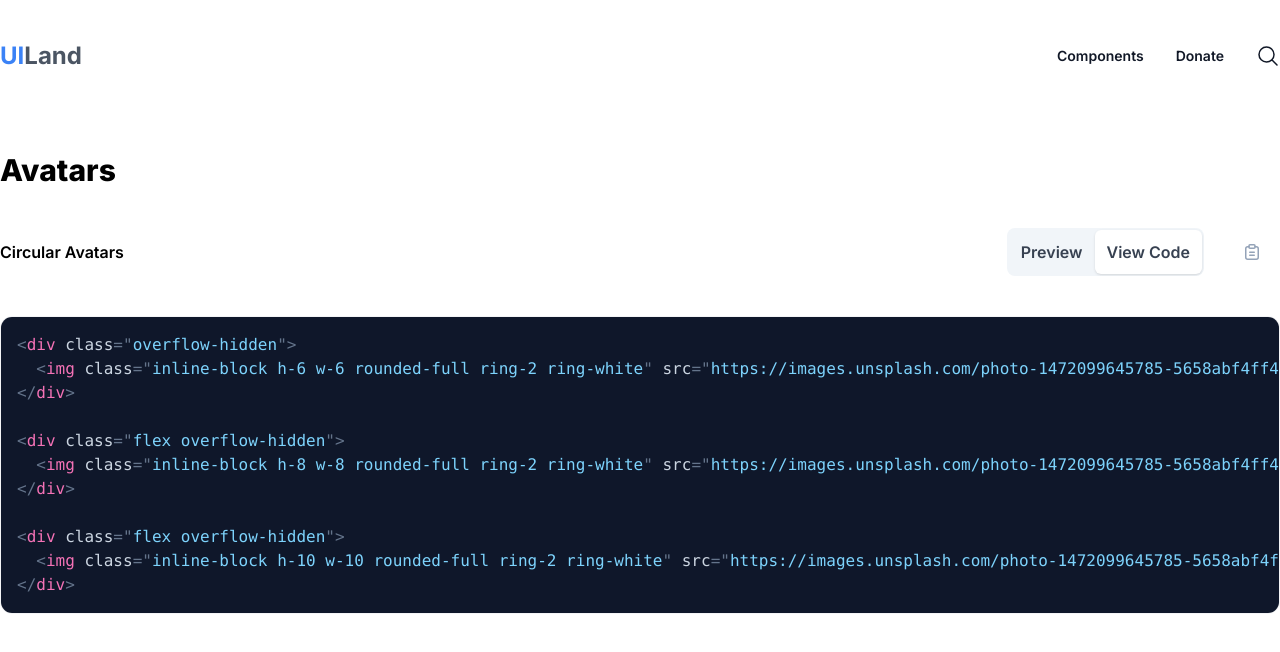
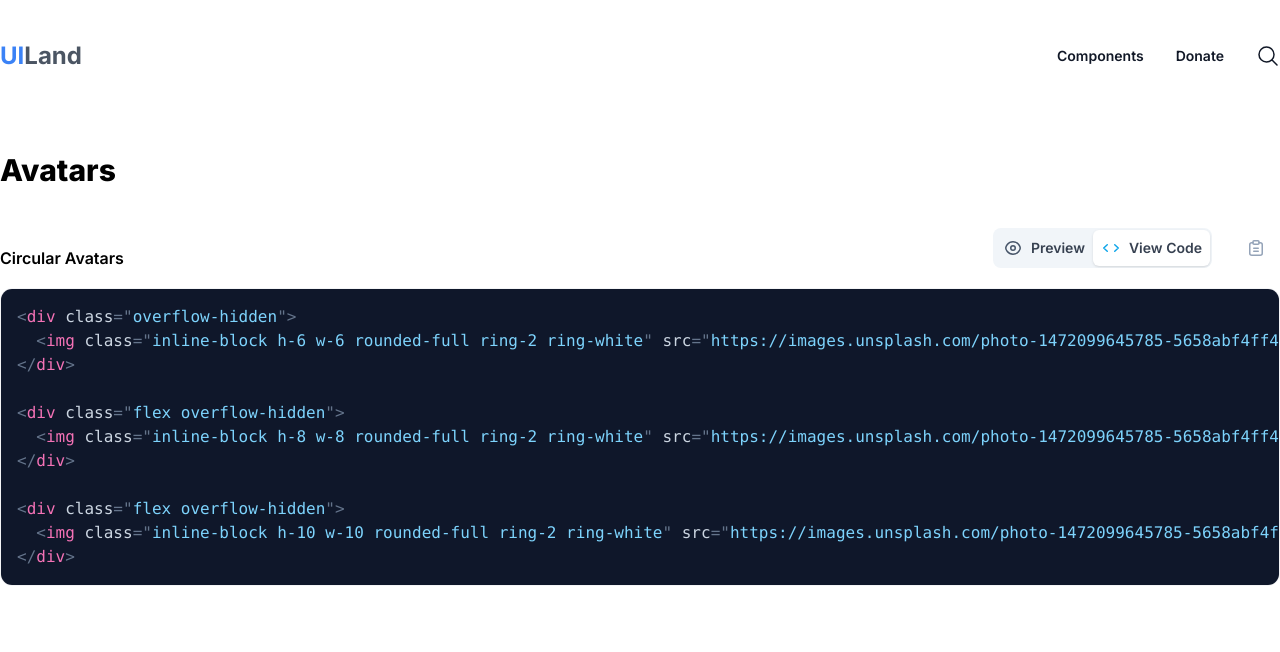
Before and after one commit to smylmrz/free-ui-components, a Vue app: page /marketing/elements/avatars in a window 1280 px wide. Shown: the top 652 px of the page. Built offline with nearby package versions, Linux system fonts and the light colour scheme.

Commit message:
added alert with random responses and fixed layout on some pages

```diff
--- a/src/components/Component/Button.vue
+++ b/src/components/Component/Button.vue
@@ -2,13 +2,20 @@
 defineProps<{
   isActive?: boolean;
 }>();
+
+import { useSlots } from "vue";
+const slots = useSlots()
 </script>
 
 <template>
   <button
-    class="duration-500 text-gray-700 px-3 py-2 rounded-md font-semibold"
-    :class="isActive && 'bg-white shadow'"
+    :class="{
+        'duration-500 text-gray-700 px-2 py-1 text-sm rounded-md font-semibold': true,
+        'bg-white shadow': isActive,
+        'flex items-center gap-2': slots.icon
+     }"
   >
+    <slot name="icon" :isActive="isActive"></slot>
     <slot></slot>
   </button>
 </template>
--- /dev/null
+++ b/src/components/Component/Tooltip.vue
@@ -0,0 +1,39 @@
+<script lang="ts" setup>
+
+const responses = [
+    'Copied!', 'Ready to go!', 'Enjoy!', 'That was easy!', 'Yay!'
+]
+
+const response = responses.at(Math.floor(Math.random() * responses.length));
+</script>
+
+
+<template>
+  <Transition>
+    <div class="alert whitespace-nowrap min-w-fit rounded-md text-xs py-1 px-2 absolute -top-6 left-1/2 -translate-x-1/2 bg-sky-500 text-white">
+      <slot>
+        {{ response }}
+      </slot>
+    </div>
+  </Transition>
+</template>
+
+
+<style>
+.v-enter-active,
+.v-leave-active {
+  transition: opacity 0.3s ease;
+}
+
+.v-enter-from,
+.v-leave-to {
+  opacity: 0;
+  transform: translate(-50%, 10px);
+}
+
+.alert::after {
+  position: absolute;
+  content: '';
+  @apply border-4 border-sky-500 border-t-transparent border-r-transparent -rotate-45 top-full -translate-y-1 left-1/2 -translate-x-1/2;
+}
+</style>
--- a/src/components/Component/UIComponent.vue
+++ b/src/components/Component/UIComponent.vue
@@ -5,8 +5,11 @@ import { Component } from "../../models/Component";
 import Button from "./Button.vue";
 import ComponentTitle from "./ComponentTitle.vue";
 import Code from "./Code.vue";
+import CodeIcon from "../icons/Code.vue"
 import Preview from "./Preview.vue";
-import Copy from "../icons/Copy.vue";
+import CopyIcon from "../icons/Copy.vue";
+import EyeIcon from "../icons/Eye.vue";
+import Tooltip from "./Tooltip.vue";
 
 const isPreviewing = ref(false);
 const isCopying = ref(false);
@@ -27,13 +30,16 @@ const copying = () => {
 <template>
   <div class="flex items-center justify-between">
     <ComponentTitle>{{ component.name }}</ComponentTitle>
-    <div class="flex gap-5">
+    <div class="flex gap-5 mb-5">
       <div class="overflow-hidden p-0.5 bg-slate-100 flex rounded-lg">
         <Button
           @click="isPreviewing = true"
           :is-active="isPreviewing"
           role="tab"
         >
+          <template #icon="slotProps">
+            <EyeIcon :is-active="slotProps.isActive"/>
+          </template>
           Preview
         </Button>
         <Button
@@ -41,19 +47,23 @@ const copying = () => {
           :is-active="!isPreviewing"
           role="tab"
         >
+          <template #icon="slotProps">
+            <CodeIcon :is-active="slotProps.isActive"/>
+          </template>
           View Code
         </Button>
       </div>
-      <Button>
-        <Copy
+      <Button class="relative">
+        <Tooltip v-if="isCopying" />
+        <CopyIcon
           @click="copying"
-          :class="isCopying && '!stroke-blue-500 rotate-6 scale-125'"
+          :class="isCopying && '!stroke-sky-500 rotate-6 scale-125'"
         >
-        </Copy>
+        </CopyIcon>
       </Button>
     </div>
   </div>
-  <div class="border mt-10 overflow-hidden border-gray-100 rounded-xl">
+  <div class="border overflow-hidden border-gray-100 rounded-xl">
     <Preview v-if="isPreviewing" :src="component.previewSource"></Preview>
     <Code :code="component.previewCode" v-else> </Code>
   </div>
--- a/src/components/ComponentGroup.vue
+++ b/src/components/ComponentGroup.vue
@@ -7,7 +7,7 @@ const props = defineProps<{
   group: Group;
 }>();
 
-const { getComponents } = useComponents()
+const { getComponents } = useComponents();
 
 const components = getComponents(props.group.id);
 </script>
--- /dev/null
+++ b/src/components/icons/Code.vue
@@ -0,0 +1,11 @@
+<script lang="ts" setup>
+defineProps<{
+  isActive: boolean
+}>()
+</script>
+
+<template>
+  <svg class="h-5 w-5 flex-none transition" :class="isActive ? 'stroke-sky-500' : 'stroke-slate-600'" fill="none" stroke-width="1.5" stroke-linecap="round" stroke-linejoin="round" xmlns="http://www.w3.org/2000/svg">
+    <path d="m13.75 6.75 3.5 3.25-3.5 3.25M6.25 13.25 2.75 10l3.5-3.25"></path>
+  </svg>
+</template>
--- /dev/null
+++ b/src/components/icons/Eye.vue
@@ -0,0 +1,12 @@
+<script lang="ts" setup>
+defineProps<{
+  isActive: boolean
+}>()
+</script>
+
+<template>
+  <svg class="h-5 w-5 flex-none transition" :class="isActive ? 'stroke-sky-500' : 'stroke-slate-600'" fill="none" stroke-width="1.5" stroke-linecap="round" stroke-linejoin="round" xmlns="http://www.w3.org/2000/svg">
+    <path d="M17.25 10c0 1-1.75 6.25-7.25 6.25S2.75 11 2.75 10 4.5 3.75 10 3.75 17.25 9 17.25 10Z"></path>
+    <circle cx="10" cy="10" r="2.25"></circle>
+  </svg>
+</template>
--- a/src/store/useProducts.ts
+++ b/src/store/useProducts.ts
@@ -18,16 +18,16 @@ export const useProducts = () => {
       name: "Ecommerce",
       slug: "ecommerce",
     },
-    ])
+  ]);
 
   const getProduct = (id: number) => {
-        return products.value.filter(product => {
-            return product.id === id
-        })[0]
-    }
+    return products.value.filter((product) => {
+      return product.id === id;
+    });
+  };
 
   return {
     products,
-        getProduct
-    }
-}
+    getProduct,
+  };
+};
--- a/src/views/ComponentsView.vue
+++ b/src/views/ComponentsView.vue
@@ -1,15 +1,17 @@
 <script lang="ts" setup>
+import { useSections } from "../store/useSections";
 import Section from "../components/Section.vue";
+import Container from "../components/Component/Container.vue";
 
-import { useSections } from "../store/useSections";
-
-const { sections } = useSections()
+const { sections } = useSections();
 </script>
 
 <template>
-  <Section
+  <Container>
+    <Section
       v-for="section in sections"
       :key="section.id"
       :section="section"
-  ></Section>
+    ></Section>
+  </Container>
 </template>
--- a/src/views/GroupView.vue
+++ b/src/views/GroupView.vue
@@ -2,13 +2,16 @@
 import { useGroups } from "../store/useGroups";
 import { useRoute } from "vue-router";
 import ComponentGroup from "../components/ComponentGroup.vue";
+import Container from "../components/Component/Container.vue";
 
 const route = useRoute();
-const { getGroupBySlug } = useGroups()
+const { getGroupBySlug } = useGroups();
 const group = getGroupBySlug(route.params.group as string);
 </script>
 <template>
-  <div class="py-10">
-    <ComponentGroup :group="group"></ComponentGroup>
-  </div>
+  <Container>
+    <div class="py-10">
+      <ComponentGroup :group="group"></ComponentGroup>
+    </div>
+  </Container>
 </template>
```
Lines whose indentation alone changed are shown as unchanged.
